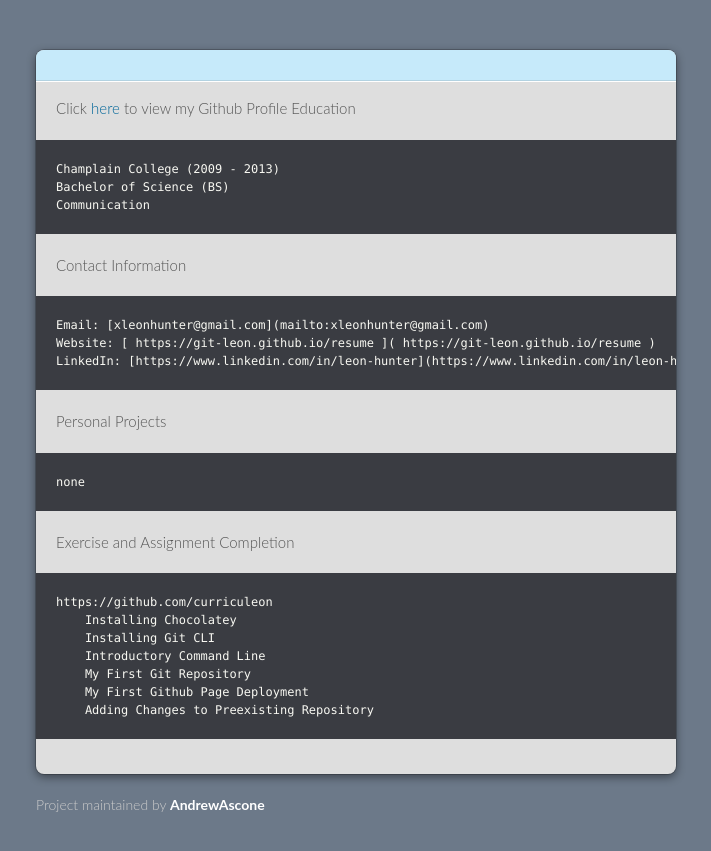
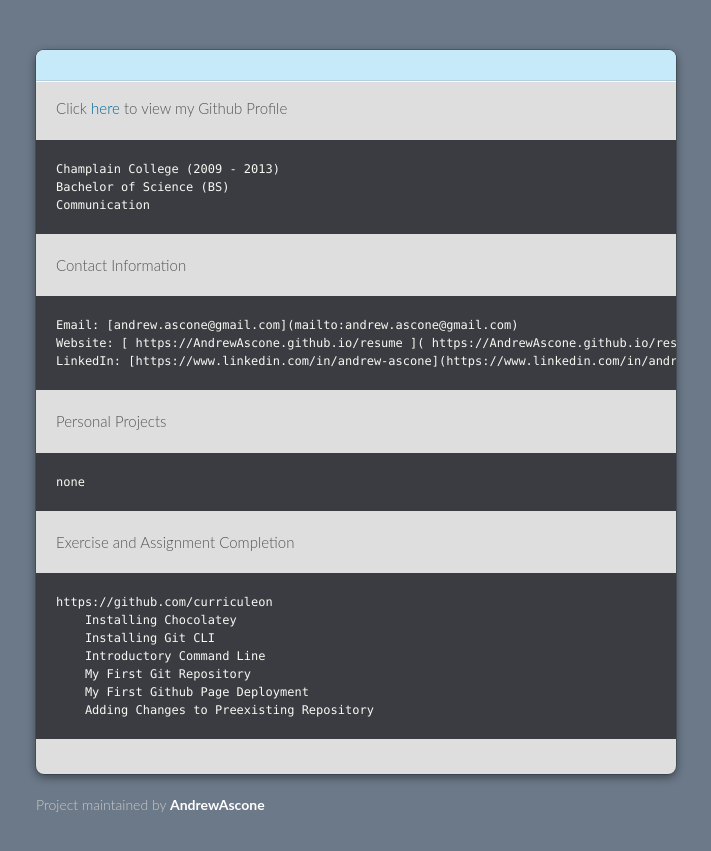
Before and after one commit to AndrewAscone/AndrewAscone, a Jekyll site: the page built from index.md, in a window 1280 px wide. Shown: the top 851 px of the page, without its empty margins (284-995 px from the left). Built offline with Jekyll 4.4.1, drawn with Linux system fonts in a browser that asks for light colours; our own code applies the rules of GitHub Pages for plain Markdown files; the repository's description, which GitHub fills in, is left out; part of the change alters nothing that is shown.

Commit message:
index.md update

```diff
--- a/index.md
+++ b/index.md
@@ -1,7 +1,8 @@
-{% assign linkedin = "https://www.linkedin.com/in/leon-hunter" %} {% assign email = "xleonhunter@gmail.com" %} {% assign username = "git-leon" %} {% capture repository %} https://{{ username }}.github.io/resume {% endcapture %}
+{% assign linkedin = "https://www.linkedin.com/in/andrew-ascone" %} {% assign email = "andrew.ascone@gmail.com" %} {% assign username = "AndrewAscone" %} {% capture repository %} https://{{ username }}.github.io/resume {% endcapture %}
 
 
-Click [here](https://github.com/AndrewAscone) to view my Github Profile
+Click [here](https://github.com/{{ username }}) to view my Github Profile
+
 Education
 
     Champlain College (2009 - 2013)
```
